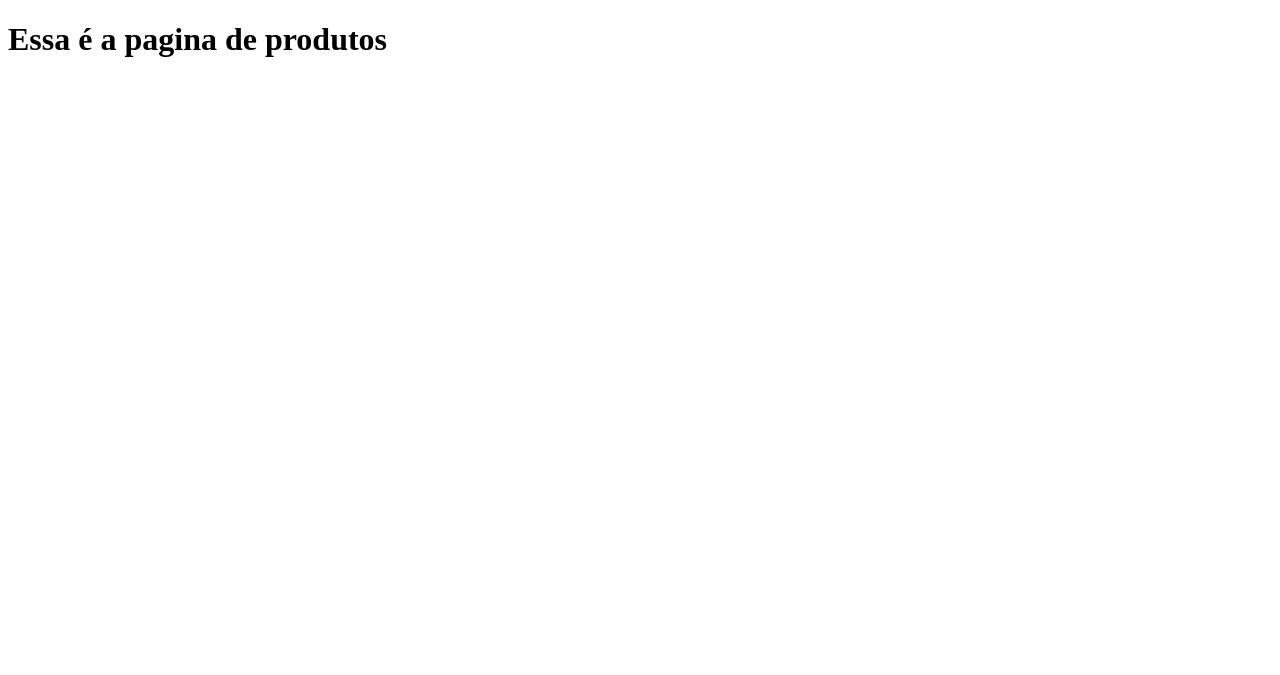
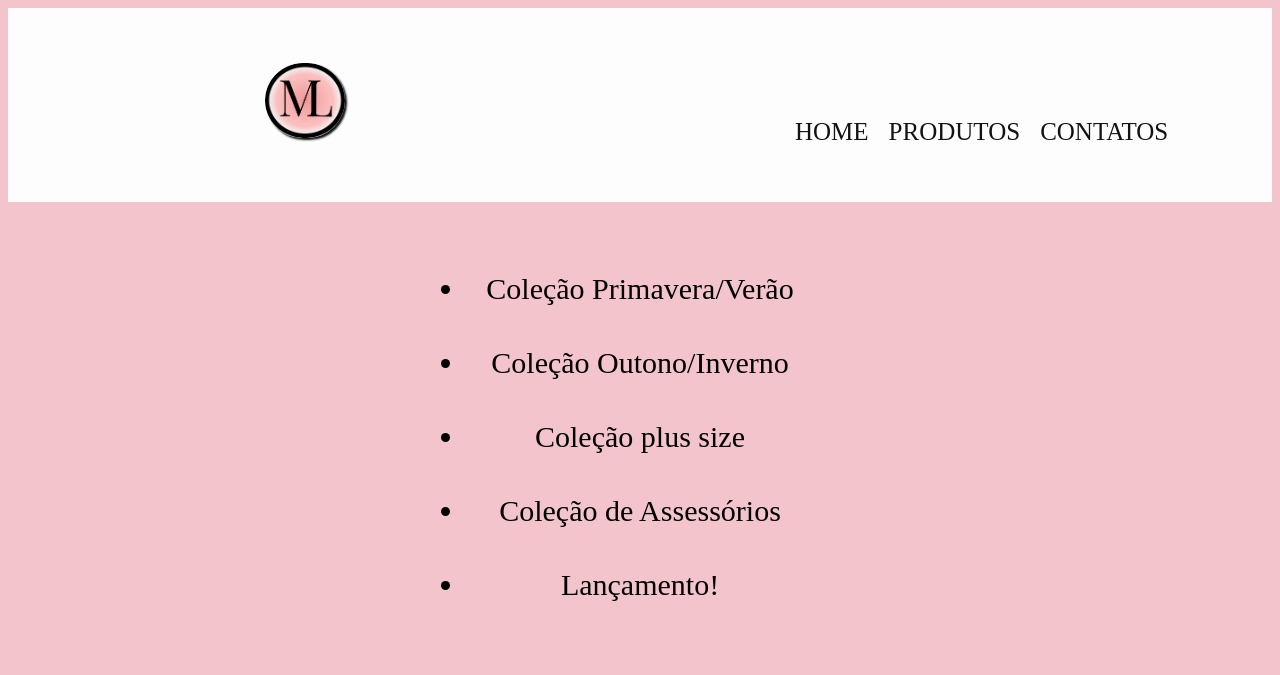
Before and after one commit to Maluolveiraa/Barao-1b-Pensamento-Computacional, a plain HTML site: page produtos.html in a window 1280 px wide. Drawn offline with Linux system fonts and the light colour scheme; a web font is replaced by a local one.

Commit message:
Add files via upload

```diff
--- a/produtos.html
+++ b/produtos.html
@@ -5,10 +5,31 @@
     <meta http-equiv="X-UA-Compatible" content="IE=edge">
     <meta name="viewport" content="width=device-width, initial-scale=1.0">
     <title>produtos -Ml story</title>
+    <link rel= "stylesheet" type= "text/css" href="style.css">
 </head>
 <body>
-    <h1>
-        Essa é a pagina de produtos
-    </h1>
+   <header>
+   <div class= "caixa">
+   <h3><img class="imagem-logo" src="logo.jpg"></h3>
+            <nav class="cabecalho">
+                <a href="index.html"> Home </a>
+                <a href="produtos.html"> Produtos </a>
+                <a href="contatos.html"> Contatos </a>
+            </nav>
+        </div>
+    </header>
+        <main>
+            <section class="produtos">
+                <ul>
+                    <li>Coleção Primavera/Verão</li>
+                    <li>Coleção Outono/Inverno</li>
+                    <li>Coleção plus size</li>
+                    <li>Coleção de Assessórios </li>
+                    <li> Lançamento!</li>
+                </ul>
+            </section>
+        </main>
+
+
 </body>
 </html>
--- a/style.css
+++ b/style.css
@@ -62,3 +62,24 @@ body {
    vertical-align: top;
    padding: 20px;
  }
+ li{
+    padding: 20px;
+}
+header {
+    display: flex;
+    flex-direction: row;
+    justify-content: space-between;
+    align-items: center;
+    background-color: rgb(253, 253, 253);
+    padding: 20px 20px;
+  }
+
+  nav {
+    width: 200px;
+    display: flex;
+    justify-content: space-between;
+  }
+  img {
+    width : 30%;
+    height: 30%;
+   }
```
